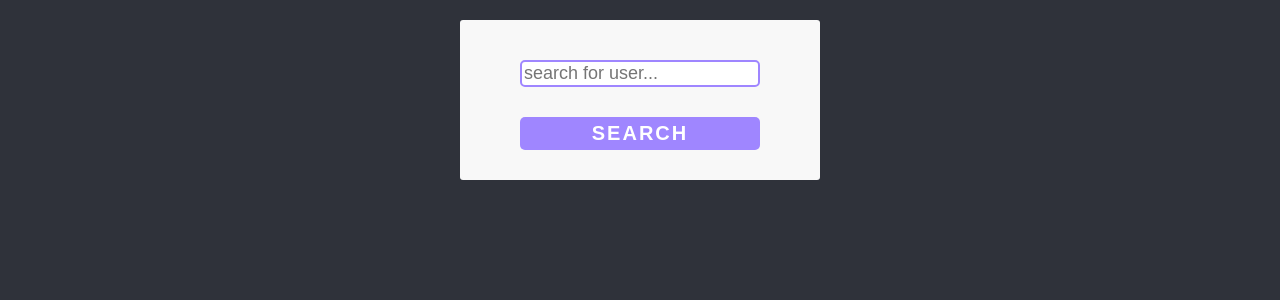
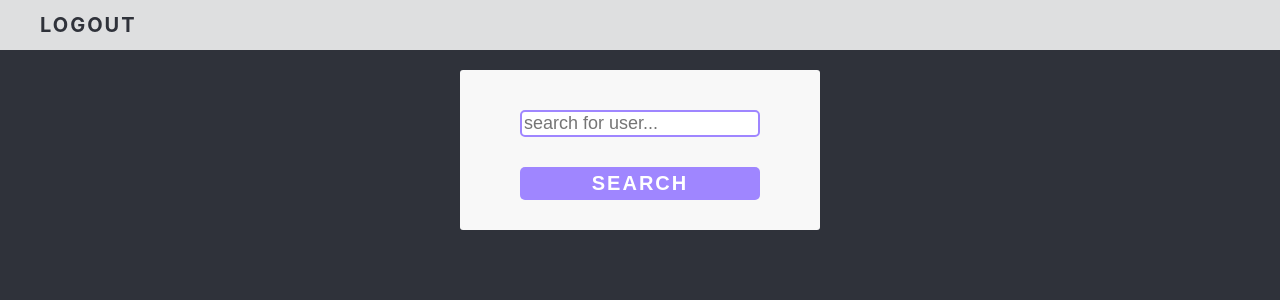
Before and after one commit to github-user-breakdown-2/front-end, a React (Create React App) app in the folder github-user-breakdown/: page /github-users in a window 1280 px wide. Shown: the top 300 px of the page. Built offline with nearby package versions, Linux system fonts and the light colour scheme; sample sign-in values are in the browser's storage.

Commit message:
added navbar and more style

```diff
--- a/github-user-breakdown/src/components/Days.js
+++ b/github-user-breakdown/src/components/Days.js
@@ -7,9 +7,34 @@ const Days = props => {
 
   return (
     <div className="Hour">
-      Commits per day
-      <VictoryChart domainPadding={10}>
-        <VictoryBar data={results} />
+      <h2>Commits per day</h2>
+      <hr />
+      <VictoryChart
+        style={{
+          axis: {
+            fill: "transparent",
+            stroke: "#f8f8f8",
+            strokeWidth: 1
+          }
+        }}
+        domainPadding={10}
+        animate={{ duration: 2000 }}
+      >
+        <VictoryBar
+          style={{ data: { fill: "#9f86ff", stroke: "black", strokeWidth: 2 } }}
+          data={results}
+          animate={{
+            onExit: {
+              duration: 500,
+              before: () => ({ opacity: 0.3, _y: 0 })
+            },
+            onEnter: {
+              duration: 500,
+              before: () => ({ opacity: 0.3, _y: 0 }),
+              after: datum => ({ opacity: 1, _y: datum._y })
+            }
+          }}
+        />
       </VictoryChart>
     </div>
   );
--- a/github-user-breakdown/src/components/GithubUsers.js
+++ b/github-user-breakdown/src/components/GithubUsers.js
@@ -6,6 +6,30 @@ import { Link } from "react-router-dom";
 import Loader from "react-loader-spinner";
 
 const PageWrapper = styled.div``;
+
+const Nav = styled.div`
+  background-color: #dedfe0;
+  height: 50px;
+  display: flex;
+  justify-content: flex-start;
+  align-items: center;
+
+  a {
+    font-size: 20px;
+    font-weight: bold;
+    text-transform: uppercase;
+    letter-spacing: 0.1em;
+    color: #2f323a;
+    transition: all .1s ease;
+    cursor: pointer;
+    margin-left: 40px;
+    text-decoration: none;
+
+    &:hover {
+      color: #9f86ff;
+    }
+  }
+`;
 
 const FormWrapper = styled.div`
   text-align: center;
@@ -95,7 +119,7 @@ const UserCardsContainer = styled.div`
     flex-direction: column;
     justify-content: center;
     align-items: center;
-    transition: all .3s ease;
+    transition: all 0.3s ease;
 
     &:hover {
       box-shadow: 0px 0px 50px 10px #9f86ff;
@@ -125,6 +149,9 @@ class GithubUsers extends React.Component {
   render() {
     return (
       <PageWrapper>
+        <Nav>
+          <Link to="/">Logout</Link>
+        </Nav>
         <FormWrapper>
           <form onSubmit={this.handleSubmit}>
             <input
@@ -134,12 +161,22 @@ class GithubUsers extends React.Component {
               onChange={this.handleChange}
               placeholder="search for user..."
             />
-            <button> search </button>
+            <button>
+              {this.props.fetching ? (
+                <Loader
+                  type="ThreeDots"
+                  color="#1f2a38"
+                  height="12"
+                  width="26"
+                />
+              ) : (
+                "search "
+              )}
+            </button>
           </form>
         </FormWrapper>
 
-        {this.props.fetching ? (<Loader type="TailSpin" color="black" height={80} width={80} />) :
-        (<UserCardsContainer>
+        <UserCardsContainer>
           {this.props.users.map(user => (
             <Link to={`/github-users/${user.user}`} key={user.user}>
               <UserCard>
@@ -150,8 +187,7 @@ class GithubUsers extends React.Component {
               </UserCard>
             </Link>
           ))}
-        </UserCardsContainer>)
-        }
+        </UserCardsContainer>
       </PageWrapper>
     );
   }
--- a/github-user-breakdown/src/components/Hours.js
+++ b/github-user-breakdown/src/components/Hours.js
@@ -1,5 +1,5 @@
 import React from "react";
-import { VictoryChart, VictoryBar, VictoryTheme } from "victory";
+import { VictoryChart, VictoryBar } from "victory";
 
 const Hours = props => {
   let results = [];
@@ -9,16 +9,23 @@ const Hours = props => {
 
   return (
     <div className="Hour">
+      <h2>
         Commits per hour
+      </h2>
+      <hr/>
       <VictoryChart
+        style={{
+          axis: {
+            fill: "transparent",
+            stroke: "#f8f8f8",
+            strokeWidth: 1
+          }
+        }}
         domainPadding={10}
         animate={{ duration: 2000 }}
       >
-
         <VictoryBar
-        style={{
-            data: { fill: "#f8f8f8", width: 12 }
-          }}
+          style={{ data: { fill: "#9f86ff", stroke: "black", strokeWidth: 2 } }}
           data={results}
           animate={{
             onExit: {
@@ -28,7 +35,7 @@ const Hours = props => {
             onEnter: {
               duration: 500,
               before: () => ({ opacity: 0.3, _y: 0 }),
-              after: (datum) => ({ opacity: 1, _y: datum._y })
+              after: datum => ({ opacity: 1, _y: datum._y })
             }
           }}
         />
--- a/github-user-breakdown/src/components/User.js
+++ b/github-user-breakdown/src/components/User.js
@@ -6,35 +6,71 @@ import { VictoryPie } from "victory";
 import Hours from "./Hours";
 import Days from "./Days";
 import Loader from "react-loader-spinner";
+import { Link } from "react-router-dom";
+
+const Nav = styled.div`
+  background-color: #dedfe0;
+  height: 50px;
+  display: flex;
+  justify-content: flex-start;
+  align-items: center;
+  width: 100%;
+
+  a {
+    font-size: 20px;
+    font-weight: bold;
+    text-transform: uppercase;
+    letter-spacing: 0.1em;
+    color: #2f323a;
+    transition: all 0.1s ease;
+    cursor: pointer;
+    margin-left: 40px;
+    text-decoration: none;
+
+    &:hover {
+      color: #9f86ff;
+    }
+  }
+`;
+
+const PageWrapper = styled.div`
+  display: flex;
+  flex-wrap: wrap;
+`;
+
+const Stats = styled.div`
+  display: flex;
+  flex-wrap: wrap;
+  background-color: #f8f8f8;
+`;
 
 const UserWrapper = styled.div`
   width: 100%;
-  margin: 20px auto;
+  margin: 0 auto;
   display: flex;
   flex-direction: column;
   justify-content: center;
   align-items: center;
   border-bottom: 2px solid black;
+  background-color: #dedfe0;
   img {
-    max-width: 200px;
-    max-height: 200px;
+    margin-top: 20px;
+    max-width:100px;
+    max-height:100px;
     border-radius: 50%;
   }
 
   h2 {
     font-size: 30px
-    color: #f8f8f8;
+    color: black;
   }
 `;
 const Languages = styled.div`
-  border: 2px solid black;
   max-width: 50%;
   margin: 20px auto;
   padding: 50px;
-  background-color: #f8f8f8;
   tex-align: center;
 `;
-
 
 const User = props => {
   const username = props.match.params.user;
@@ -57,46 +93,57 @@ const User = props => {
   }
 
   return (
-    <>
+    <PageWrapper>
       <UserWrapper>
+        <Nav>
+          <Link to="/">Logout</Link>
+          <Link to="/github-users"> User Search </Link>
+        </Nav>
         <img src={user.avatar} alt="" />
         <h2>{user.user}</h2>
-
       </UserWrapper>
 
+      <Stats>
         {props.summary.length === 0 ? (
           <Loader type="TailSpin" color="black" height={80} width={80} />
         ) : (
           <Languages>
-          <h2>
-            Languages Used
-          </h2>
+            <h2>Languages Used</h2>
             <hr />
             <VictoryPie
               innerRadius={100}
               width={500}
-            colorScale={["#9f86ff", "#9ca4b6", "#5933f0", "purple", "navy", "coral", "#fae"]}
+              colorScale={[
+                "#9f86ff",
+                "#9ca4b6",
+                "#5933f0",
+                "purple",
+                "navy",
+                "coral",
+                "#fae"
+              ]}
               data={data}
             />
           </Languages>
         )}
         {/*  */}
-      <div>
+        <Languages>
           {props.detailed.length === 0 ? (
             <Loader type="TailSpin" color="black" height={80} width={80} />
           ) : (
             <Hours hours={props.detailed.hour} />
           )}
-      </div>
+        </Languages>
         {/*  */}
-      <div>
+        <Languages>
           {props.detailed.length === 0 ? (
             <Loader type="TailSpin" color="black" height={80} width={80} />
           ) : (
             <Days days={props.detailed.day} />
           )}
-      </div>
-    </>
+        </Languages>
+      </Stats>
+    </PageWrapper>
   );
 };
 
```
Lines whose indentation alone changed are shown as unchanged.
